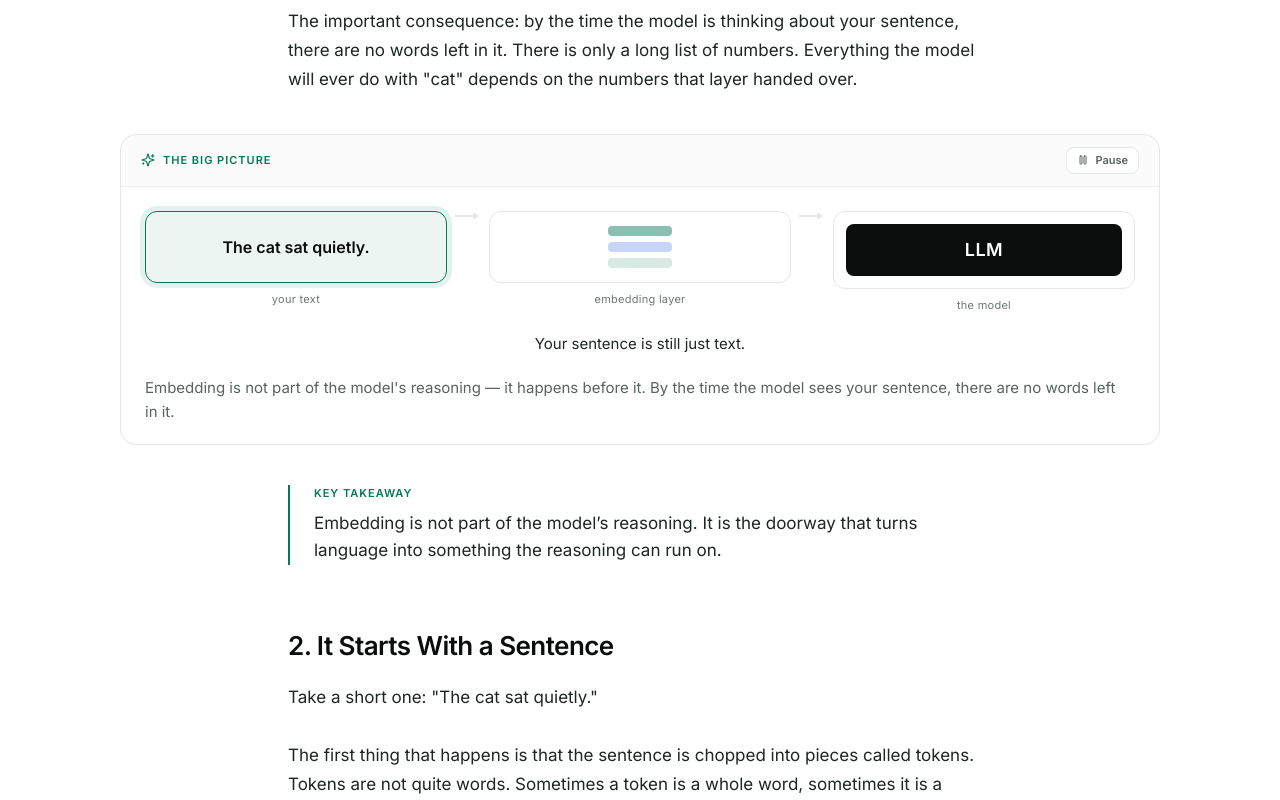
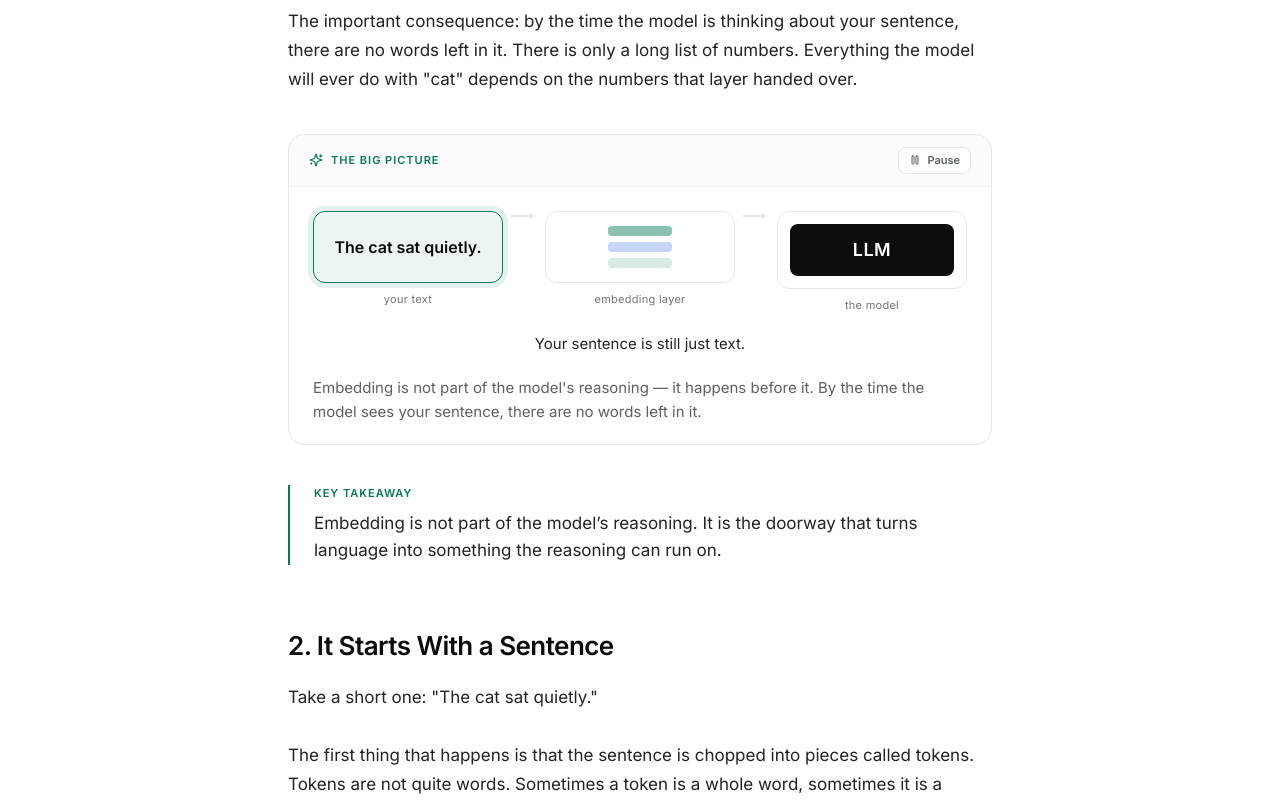
Before and after one commit to moseslmathew/token-flight, a Next.js app: page /blog/how-ai-turns-words-into-numbers-embeddings in a window 1280 px wide. Shown: the part 1020-1820 px from the top of the page. Built offline with nearby package versions, Linux system fonts and the light colour scheme.

Commit message:
fix: align interactive visual cards and code blocks with article text reading column

```diff
--- a/app/blog/[slug]/page.tsx
+++ b/app/blog/[slug]/page.tsx
@@ -80,13 +80,13 @@ export default async function ArticleDetail({ params }: ArticlePageProps) {
             </div>
 
             {sec.visual && (
-              <div className="measure-wide mt-10">
+              <div className="measure mt-10">
                 <ArticleVisual id={sec.visual} />
               </div>
             )}
 
             {sec.codeSnippet && (
-              <figure className="measure-wide mt-10 overflow-hidden rounded-xl bg-code-bg">
+              <figure className="measure mt-10 overflow-hidden rounded-xl bg-code-bg">
                 <figcaption className="flex items-center justify-between border-b border-white/8 px-5 py-2.5">
                   <span className="eyebrow text-code-faint">{sec.codeSnippet.language}</span>
                 </figcaption>
```
